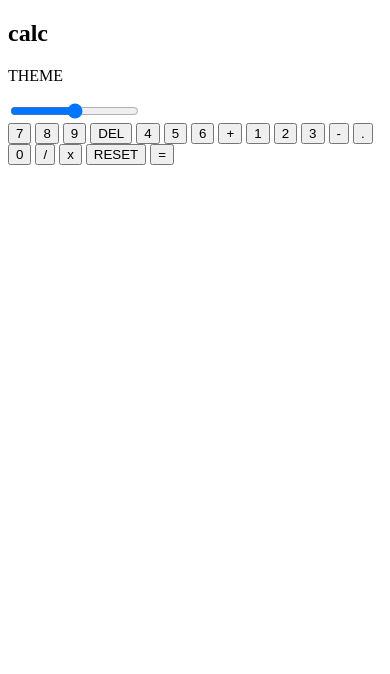
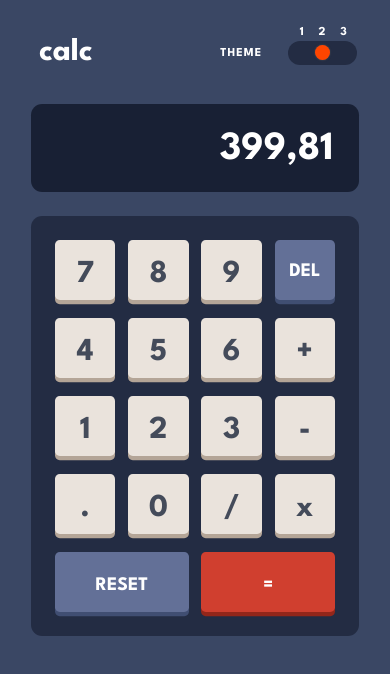
Before and after one commit to salvatorequagliariello/frontend-mentor, a plain HTML site: page calculator-app-main/index.html in a window 390 px wide. Drawn offline with Linux system fonts and the light colour scheme.

Commit message:
complete mobile design

```diff
--- a/calculator-app-main/index.html
+++ b/calculator-app-main/index.html
@@ -9,6 +9,10 @@
   <link rel="preconnect" href="https://fonts.gstatic.com" crossorigin>
   <link href="https://fonts.googleapis.com/css2?family=League+Spartan:wght@700&display=swap" rel="stylesheet">
 
+  <link rel="stylesheet" href="style/reset.css">
+  <link rel="stylesheet" href="style/main.css">
+  <link rel="stylesheet" href="style/desktop.css">
+
   <title>Frontend Mentor | Calculator app</title>
 
 </head>
@@ -19,12 +23,17 @@
       <h2>calc</h2>
       <div class="calculator__switch-container">
         <p>THEME</p>
-        <input type="range" min="1" max="3">
+        <input class="theme-switcher" id="themeSwitch" type="range" min="1" max="3">
+        <div class="theme-indicator">
+          <p>1</p>
+          <p>2</p>
+          <p>3</p>
+        </div>
       </div>
     </header>
 
     <section class="calculator-screen">
-
+      <p class="calculator-screen__text" id="screenText">399,81</p>
     </section>
 
     <section class="calculator-buttons">
--- a/calculator-app-main/style/main.css
+++ b/calculator-app-main/style/main.css
@@ -17,3 +17,154 @@
 
     --font-league: 'League Spartan', sans-serif;
 }
+
+body {
+    background-color: var(--theme1-color-blue-bg);
+}
+
+button {
+    font-family: var(--font-league);
+    border: none;
+    background-color: transparent;
+}
+
+input[type="range"] {
+    -webkit-appearance: none;
+
+    height: 1.5rem;
+    width: 4.3rem;
+    padding: 0.3rem;
+
+    background: var(--theme1-color-blue-key-bg);
+    border-radius: 0.8rem;
+}
+
+input[type="range"]::-webkit-slider-thumb {
+    -webkit-appearance: none;
+    height: 0.96rem;
+    width: 0.96rem;
+    border-radius: 50%;
+    background: #ff4500;
+    cursor: pointer;
+    box-shadow: 0 0 2px 0 #555;
+    transition: background 1s ease-in-out;
+}
+
+.calculator {
+    margin: 0 auto;
+    padding-top: 1.8rem;
+    width: 20.5rem;
+    height: 100vh;
+
+    font-family: var(--font-league);
+}
+
+.calculator-header {
+    margin: 0 auto;
+    display: flex;
+    justify-content: space-between;
+    align-items: center;
+
+    color: var(--theme1-color-white-text);
+    font-size: 2rem;
+}
+
+.calculator-header h2 {
+    margin-left: 0.5rem;
+}
+
+.calculator__switch-container {
+    position: relative;
+    display: flex;
+    align-items: center;
+    gap: 1.5rem;
+
+    font-size: 0.76rem;
+    letter-spacing: 1px;
+}
+
+.theme-indicator {
+    position: absolute;
+    width: 3rem;
+    top: -1rem;
+    right: 0.7rem;
+
+    display: flex;
+    justify-content: space-between;
+}
+
+.calculator-screen {
+    margin-top: 1.7rem;
+    height: 5.5rem;
+    padding: 1.6rem;
+
+    overflow: hidden;
+
+    border-radius: 0.7rem;
+    background-color: var(--theme1-color-blue-screen-bg);
+    text-align: end;
+}
+
+.calculator-screen__text {
+    align-self: center;
+
+    color: white;
+    font-size: 2.5rem;
+    line-height: 1;
+}
+
+.calculator-buttons {
+    margin-top: 1.5rem;
+    height: 26.25rem;
+    padding: 1.5rem;
+
+    display: grid;
+    grid-template-columns: repeat(4, 1fr);
+    grid-template-rows: repeat(5, 1fr);
+    grid-gap: 0.8rem;
+    row-gap: 1.1rem;
+
+    border-radius: 0.7rem;
+    background-color: var(--theme1-color-blue-key-bg);
+}
+
+.calculator-button {
+    width: 100%;
+    height: 100%;
+    padding-top: 0.6rem;
+
+    font-size: 2rem;
+    border-radius: 0.3rem;
+    background-color: var(--theme1-color-orange-key);
+    box-shadow: 0 0.265rem 0 var(--theme1-color-orange-key-shadow);
+    color: var(--theme1-color-blue-text);
+}
+
+#buttonDel {
+    padding-top: 0.2rem;
+
+    background-color: var(--theme1-color-blue-key);
+    box-shadow: 0 0.265rem 0 var(--theme1-color-blue-key-shadow);
+    color: var(--theme1-color-white-text);
+    font-size: 1.2rem;
+}
+
+#buttonReset {
+    padding-top: 0.5rem;
+
+    grid-column: 1 / 3;
+    font-size: 1.2rem;
+    background-color: var(--theme1-color-blue-key);
+    box-shadow: 0 0.265rem 0 var(--theme1-color-blue-key-shadow);
+    color: var(--theme1-color-white-text);
+}
+
+#buttonEqual {
+    padding-top: 0.5rem;
+
+    grid-column: 3 / 5;
+    font-size: 1.2rem;
+    background-color: var(--theme1-color-red-key);
+    box-shadow: 0 0.265rem 0 var(--theme1-color-red-key-shadow);
+    color: var(--theme1-color-white-text);
+}
```
Also changed, not shown: calculator-app-main/style/desktop.css (+21 -0 lines).
